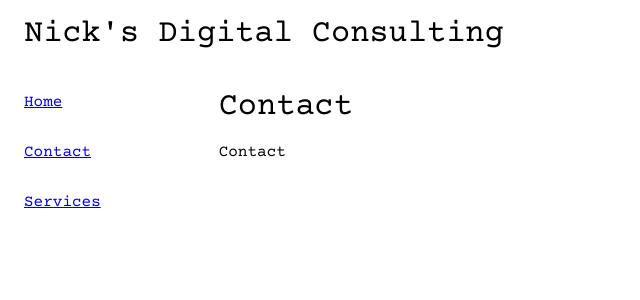
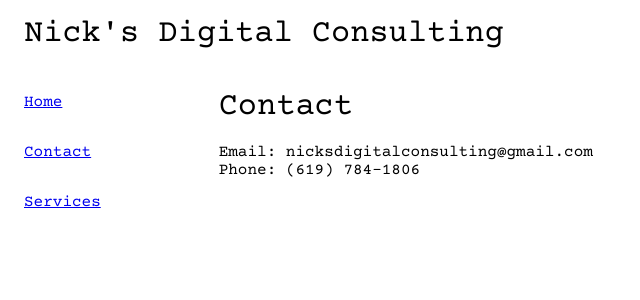
Before and after one commit to nickolu/nicksdigitalconsulting.com, a Next.js app: page /contact in a window 1280 px wide. Shown: the top 300 px of the page, without its empty margins (0-640 px from the left). Built offline with nearby package versions, Linux system fonts and the light colour scheme.

Commit message:
add contact info

```diff
--- a/src/pages/contact.tsx
+++ b/src/pages/contact.tsx
@@ -11,7 +11,8 @@ export default function Home() {
         <link rel="icon" href="/favicon.ico" />
       </Head>
       <InnerPageTemplate title="Contact">
-        Contact
+        Email: nicksdigitalconsulting@gmail.com<br />
+        Phone: (619) 784-1806
       </InnerPageTemplate>
     </>
   )
```
